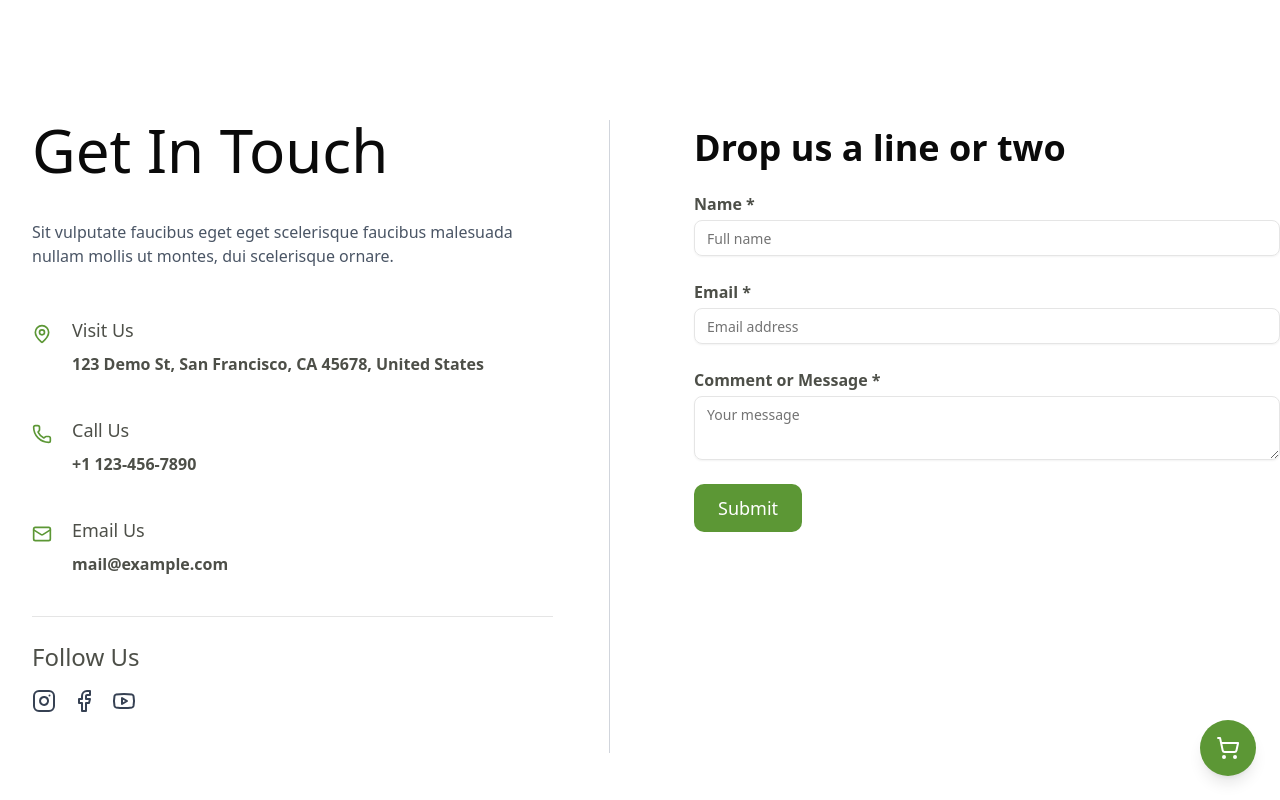
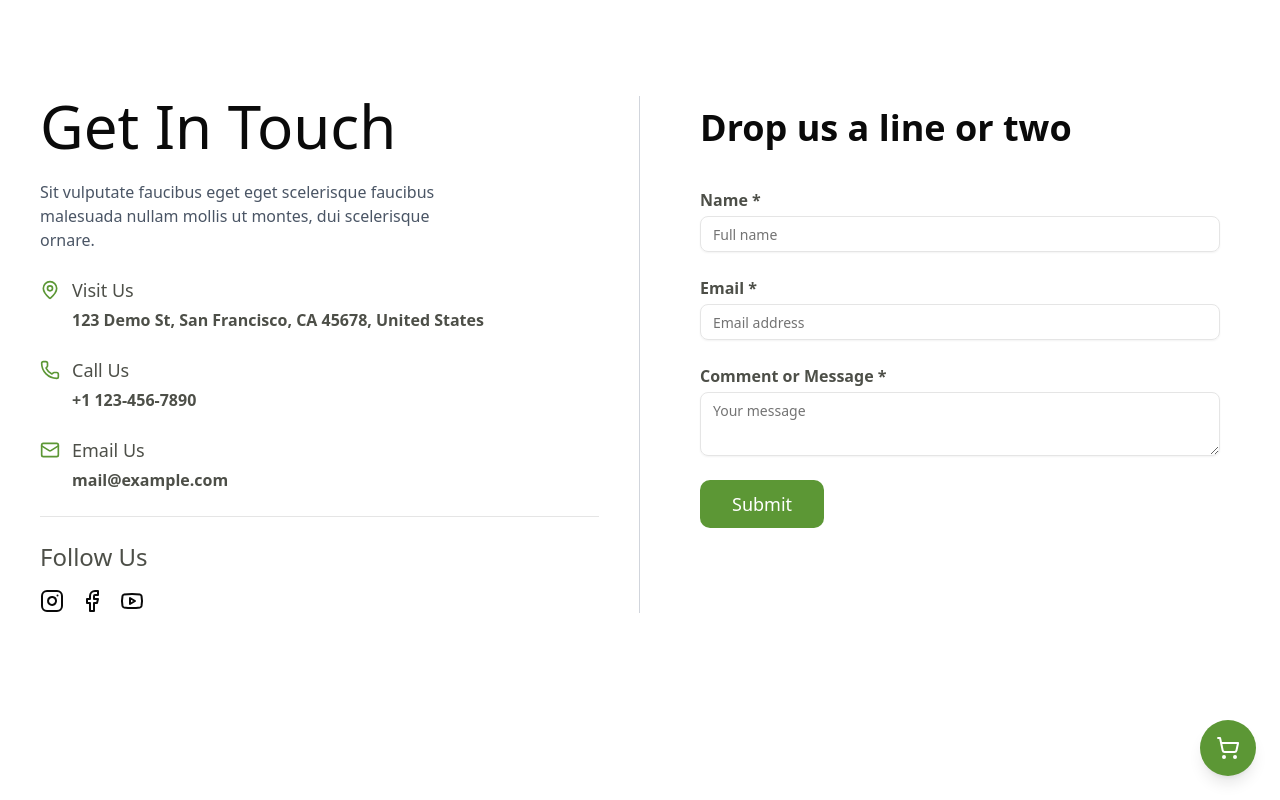
Before and after one commit to anilanazir/Capstone-Project, a React (Vite) app: page /contact in a window 1280 px wide. Shown: the top 800 px of the page. Built offline with nearby package versions, Linux system fonts and the light colour scheme.

Commit message:
cart page updated

```diff
--- a/src/pages/Contact/ContactPage.jsx
+++ b/src/pages/Contact/ContactPage.jsx
@@ -32,82 +32,69 @@ const ContactPage = () => {
   };
 
   return (
-    <section className="min-h-screen bg-white py-30 ">
-      <div className="container mx-auto flex flex-col md:flex-row gap-15">
+    <section className="min-h-screen bg-white py-16 md:py-24">
+      <div className="container mx-auto flex flex-col md:flex-row">
+        <div className=" md:w-1/2 px-6 md:px-10 pb-12 md:pb-0  border-b md:border-b-0 md:border-r border-gray-300">
+          <div className="flex flex-col gap-6">
+            <h2 className="text-4xl sm:text-5xl lg:text-6xl font-medium">
+              Get In Touch
+            </h2>
 
-        <div
-          className="md:w-1/2 pr-0 md:pr-6  border-b md:border-b-0 md:border-r border-gray-300 pb-10 md:pt-0">
-          <div className="flex flex-col gap-6 px-8">
-            <h2 className="text-6xl font-medium mb-4">Get In Touch</h2>
-            <p className="text-gray-600 mb-6">
+            <p className="text-gray-600 max-w-md">
               Sit vulputate faucibus eget eget scelerisque faucibus malesuada
               nullam mollis ut montes, dui scelerisque ornare.
             </p>
 
-
-            <div className="flex flex-col text-gray-700 mb-4">
-              <div className="flex items-center gap-2">
+            <div className="flex flex-col">
+              <div className="flex items-center gap-3">
                 <MapPin className="w-5 h-5 text-[#5c9735]" />
-                <span className="text-lg ml-3 font-medium text-[#4D4F48] mb-2">
-                  Visit Us
-                </span>
+                <h3 className="text-lg font-medium text-[#4D4F48]">Visit Us</h3>
               </div>
-              <span className="ml-10 text-[#4D4F48] font-bold">
+              <p className="ml-8 mt-1 font-bold text-[#4D4F48]">
                 123 Demo St, San Francisco, CA 45678, United States
-              </span>
+              </p>
             </div>
 
-            <div className="flex flex-col text-gray-700 mb-4">
-              <div className="flex items-center gap-2">
+            <div className="flex flex-col">
+              <div className="flex items-center gap-3">
                 <Phone className="w-5 h-5 text-[#5c9735]" />
-                <span className="text-lg font-medium ml-3 text-[#4D4F48] mb-2">
-                  Call Us
-                </span>
+                <h3 className="text-lg font-medium text-[#4D4F48]">Call Us</h3>
               </div>
-              <span className="ml-10 text-[#4D4F48] font-bold">
+              <p className="ml-8 mt-1 font-bold text-[#4D4F48]">
                 +1 123-456-7890
-              </span>
+              </p>
             </div>
 
-            <div className="flex flex-col text-gray-700 mb-4">
-              <div className="flex items-center gap-2">
+            <div className="flex flex-col">
+              <div className="flex items-center gap-3">
                 <Mail className="w-5 h-5 text-[#5c9735]" />
-                <span className="text-lg font-medium ml-3 text-[#4D4F48] mb-2">
-                  Email Us
-                </span>
+                <h3 className="text-lg font-medium text-[#4D4F48]">Email Us</h3>
               </div>
-              <span className="ml-10 text-[#4D4F48] font-bold">
+              <p className="ml-8 mt-1 font-bold text-[#4D4F48]">
                 mail@example.com
-              </span>
+              </p>
             </div>
 
             <hr />
 
-
             <div>
-              <h6 className="text-2xl text-[#4D4F48] font-medium">Follow Us</h6>
+              <h6 className="text-2xl font-medium text-[#4D4F48]">Follow Us</h6>
               <div className="flex items-center gap-4 mt-4">
-                <a href="#" className="text-gray-700 hover:text-green-700">
-                  <Instagram className="w-6 h-6" />
-                </a>
-                <a href="#" className="text-gray-700 hover:text-green-700">
-                  <Facebook className="w-6 h-6" />
-                </a>
-                <a href="#" className="text-gray-700 hover:text-green-700">
-                  <Youtube className="w-6 h-6" />
-                </a>
+                <Instagram className="w-6 h-6 hover:text-green-700 cursor-pointer" />
+                <Facebook className="w-6 h-6 hover:text-green-700 cursor-pointer" />
+                <Youtube className="w-6 h-6 hover:text-green-700 cursor-pointer" />
               </div>
             </div>
           </div>
         </div>
 
-
-        <div className="md:w-1/2 md:pl-6 pt-6 md:pt-0">
-          <div className="space-y-10 pt-2">
-            <h2 className="text-4xl font-bold mb-6">Drop us a line or two</h2>
+        <div className="md:w-1/2 px-6 md:px-15 pt-12 md:pt-0">
+          <div className="space-y-10">
+            <h2 className="text-3xl sm:text-4xl font-bold mt-3">
+              Drop us a line or two
+            </h2>
 
             <form onSubmit={handleSubmit(onSubmit)} className="space-y-6">
-
               <div className="flex flex-col">
                 <label className="mb-1 font-semibold text-[#4D4F48]">
                   Name *
@@ -150,7 +137,7 @@ const ContactPage = () => {
 
               <Button
                 type="submit"
-                className="bg-[#5c9735] hover:bg-green-800 text-white p-6 rounded-lg text-lg"
+                className="bg-[#5c9735] hover:bg-green-800 text-white px-8 py-6 rounded-lg text-lg"
               >
                 Submit
               </Button>
--- a/src/views/cardDrawer.jsx
+++ b/src/views/cardDrawer.jsx
@@ -81,15 +81,11 @@ const CartDrawer = () => {
         </div>
 
         <div className="mt-4 flex flex-col gap-3 border-t pt-4">
-          <div className="flex justify-between text-lg font-semibold border-b pb-2">
-            <span>Subtotal:</span>
-            <span>${subtotal.toFixed(2)}</span>
-          </div>
           <div className="flex justify-between text-lg font-bold border-b pb-2">
             <span>Total:</span>
             <span>${total.toFixed(2)}</span>
           </div>
-          <button className="w-full bg-green-600 hover:bg-green-700 text-white py-3 rounded-xl font-semibold transition m-2">
+          <button className="w-full bg-[#579535] hover:bg-green-700 text-white py-3 rounded-xl font-semibold transition m-2">
             Proceed to Checkout
           </button>
         </div>
--- a/src/views/navbar.jsx
+++ b/src/views/navbar.jsx
@@ -4,65 +4,52 @@ import {
   NavigationMenuList,
   NavigationMenuLink,
 } from "@/components/ui/navigation-menu";
+import { cartUI } from "@/features/cartUi";
 import { ShoppingCart } from "lucide-react";
-import { Link } from "react-router-dom";
 const Navbar = () => {
   return (
     <nav className="w-full py-6 px-6 flex justify-between items-center absolute top-0 left-0 z-30 ">
-      {" "}
       <h1 className="text-2xl font-bold text-white tracking-wide cursor-pointer">
-        {" "}
-        Greenstore{" "}
-      </h1>{" "}
+        Greenstore
+      </h1>
       <div className="flex items-center gap-8">
-        {" "}
         <NavigationMenu>
-          {" "}
           <NavigationMenuList className="gap-8">
-            {" "}
             <NavigationMenuItem>
-              {" "}
               <NavigationMenuLink
                 href="/"
                 className="text-xl text-white hover:text-green-600"
               >
-                {" "}
-                Home{" "}
-              </NavigationMenuLink>{" "}
-            </NavigationMenuItem>{" "}
+                Home
+              </NavigationMenuLink>
+            </NavigationMenuItem>
             <NavigationMenuItem>
-              {" "}
               <NavigationMenuLink
                 href="/Plants"
                 className="text-xl text-white hover:text-green-600"
               >
-                {" "}
-                Plants{" "}
-              </NavigationMenuLink>{" "}
-            </NavigationMenuItem>{" "}
+                Plants
+              </NavigationMenuLink>
+            </NavigationMenuItem>
             <NavigationMenuItem>
-              {" "}
               <NavigationMenuLink
                 href="/contact"
                 className="text-xl text-white hover:text-green-600"
               >
-                {" "}
-                Contact{" "}
-              </NavigationMenuLink>{" "}
-            </NavigationMenuItem>{" "}
+                Contact
+              </NavigationMenuLink>
+            </NavigationMenuItem>
             <NavigationMenuItem>
-              {" "}
-              <Link
-                to="/cart"
+              <button
+                onClick={() => cartUI.open()}
                 className="p-2 cursor-pointer text-white hover:text-green-600 transition-colors"
               >
-                {" "}
-                <ShoppingCart className="w-6 h-6" />{" "}
-              </Link>{" "}
-            </NavigationMenuItem>{" "}
-          </NavigationMenuList>{" "}
-        </NavigationMenu>{" "}
-      </div>{" "}
+                <ShoppingCart className="w-6 h-6" />
+              </button>
+            </NavigationMenuItem>
+          </NavigationMenuList>
+        </NavigationMenu>
+      </div>
     </nav>
   );
 };
```
